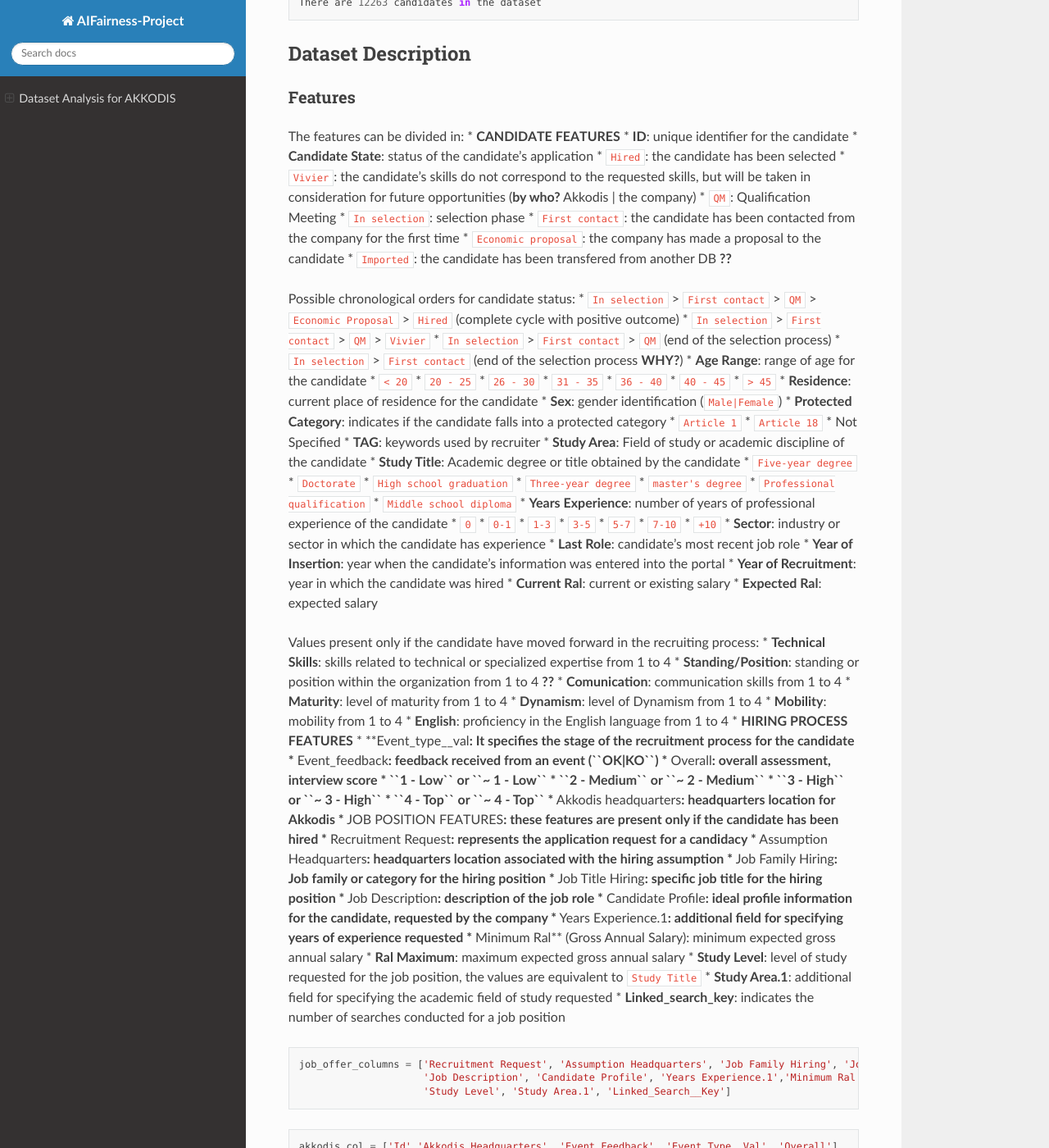
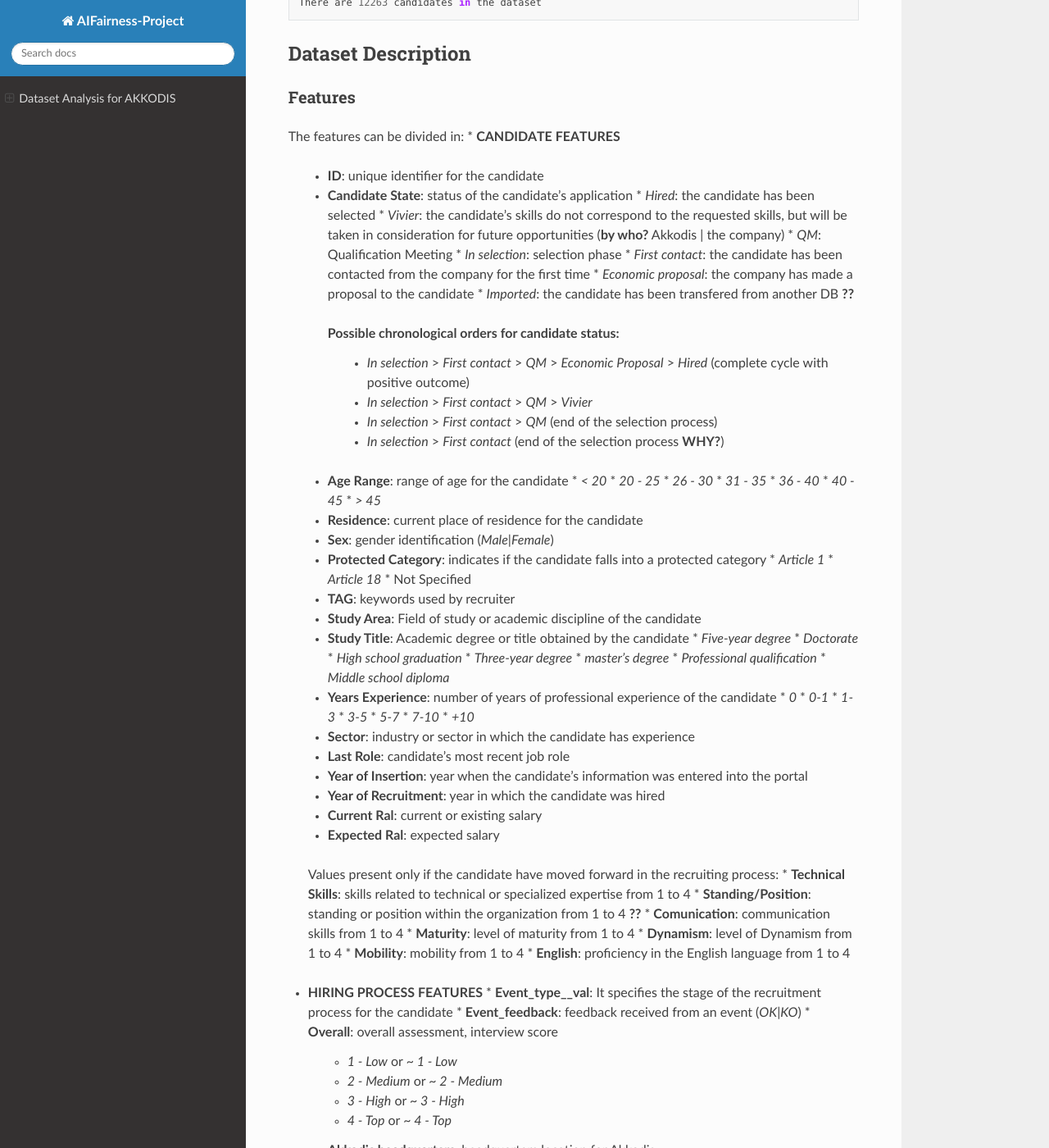
Before and after one commit to giulia-vivarelli/AIFairness-Project, a Sphinx documentation site: the page built from docs/source/index.rst, in a window 1280 px wide and 1400 px high, scrolled down 1762 px. Shown: the whole window at 82% size. Built offline with Sphinx 7.4.7 and the Read the Docs theme 3.1.0, drawn with Linux system fonts in a browser that asks for light colours; some of the changed text lies outside the part shown.

Commit message:
Update index.rst

```diff
--- a/docs/source/index.rst
+++ b/docs/source/index.rst
@@ -26,74 +26,93 @@ Dataset Description
 Features
 ~~~~~~~~
 
-The features can be divided in: \* **CANDIDATE FEATURES** \* **ID**:
-unique identifier for the candidate \* **Candidate State**: status of
-the candidate’s application \* ``Hired``: the candidate has been
-selected \* ``Vivier``: the candidate’s skills do not correspond to the
-requested skills, but will be taken in consideration for future
-opportunities (**by who?** Akkodis \| the company) \* ``QM``:
-Qualification Meeting \* ``In selection``: selection phase \*
-``First contact``: the candidate has been contacted from the company for
-the first time \* ``Economic proposal``: the company has made a proposal
-to the candidate \* ``Imported``: the candidate has been transfered from
-another DB **??**
-
-Possible chronological orders for candidate status: \* ``In selection``
-> ``First contact`` > ``QM`` > ``Economic Proposal`` > ``Hired``
-(complete cycle with positive outcome) \* ``In selection`` >
-``First contact`` > ``QM`` > ``Vivier`` \* ``In selection`` >
-``First contact`` > ``QM`` (end of the selection process) \*
-``In selection`` > ``First contact`` (end of the selection process
-**WHY?**) \* **Age Range**: range of age for the candidate \* ``< 20``
-\* ``20 - 25`` \* ``26 - 30`` \* ``31 - 35`` \* ``36 - 40`` \*
-``40 - 45`` \* ``> 45`` \* **Residence**: current place of residence for
-the candidate \* **Sex**: gender identification (``Male|Female``) \*
-**Protected Category**: indicates if the candidate falls into a
-protected category \* ``Article 1`` \* ``Article 18`` \* Not Specified
-\* **TAG**: keywords used by recruiter \* **Study Area**: Field of study
-or academic discipline of the candidate \* **Study Title**: Academic
-degree or title obtained by the candidate \* ``Five-year degree`` \*
-``Doctorate`` \* ``High school graduation`` \* ``Three-year degree`` \*
-``master's degree`` \* ``Professional qualification`` \*
-``Middle school diploma`` \* **Years Experience**: number of years of
-professional experience of the candidate \* ``0`` \* ``0-1`` \* ``1-3``
-\* ``3-5`` \* ``5-7`` \* ``7-10`` \* ``+10`` \* **Sector**: industry or
-sector in which the candidate has experience \* **Last Role**:
-candidate’s most recent job role \* **Year of Insertion**: year when the
-candidate’s information was entered into the portal \* **Year of
-Recruitment**: year in which the candidate was hired \* **Current Ral**:
-current or existing salary \* **Expected Ral**: expected salary
-
-Values present only if the candidate have moved forward in the
-recruiting process: \* **Technical Skills**: skills related to technical
-or specialized expertise from 1 to 4 \* **Standing/Position**: standing
-or position within the organization from 1 to 4 **??** \*
-**Comunication**: communication skills from 1 to 4 \* **Maturity**:
-level of maturity from 1 to 4 \* **Dynamism**: level of Dynamism from 1
-to 4 \* **Mobility**: mobility from 1 to 4 \* **English**: proficiency
-in the English language from 1 to 4 \* **HIRING PROCESS FEATURES** \*
-\**Event_type\__val\ **: It specifies the stage of the recruitment
-process for the candidate \*** Event_feedback\ **: feedback received
-from an event (``OK|KO``) \*** Overall\ **: overall assessment,
-interview score \* ``1 - Low`` or ``~ 1 - Low`` \* ``2 - Medium`` or
-``~ 2 - Medium`` \* ``3 - High`` or ``~ 3 - High`` \* ``4 - Top`` or
-``~ 4 - Top`` \*** Akkodis headquarters\ **: headquarters location for
-Akkodis \*** JOB POSITION FEATURES\ **: these features are present only
-if the candidate has been hired \*** Recruitment Request\ **: represents
-the application request for a candidacy \*** Assumption
-Headquarters\ **: headquarters location associated with the hiring
-assumption \*** Job Family Hiring\ **: Job family or category for the
-hiring position \*** Job Title Hiring\ **: specific job title for the
-hiring position \*** Job Description\ **: description of the job role
-\*** Candidate Profile\ **: ideal profile information for the candidate,
-requested by the company \*** Years Experience.1\ **: additional field
-for specifying years of experience requested \*** Minimum Ral*\* (Gross
-Annual Salary): minimum expected gross annual salary \* **Ral Maximum**:
-maximum expected gross annual salary \* **Study Level**: level of study
-requested for the job position, the values are equivalent to
-``Study Title`` \* **Study Area.1**: additional field for specifying the
-academic field of study requested \* **Linked_search_key**: indicates
-the number of searches conducted for a job position
+The features can be divided in:
+* **CANDIDATE FEATURES**
+  * **ID**: unique identifier for the candidate
+  * **Candidate State**: status of the candidate's application
+    * `Hired`: the candidate has been selected
+    * `Vivier`: the candidate's skills do not correspond to the requested skills, but will be taken in consideration for future opportunities (**by who?** Akkodis | the company)
+    * `QM`: Qualification Meeting
+    * `In selection`: selection phase
+    * `First contact`: the candidate has been contacted from the company for the first time
+    * `Economic proposal`: the company has made a proposal to the candidate
+    * `Imported`: the candidate has been transfered from another DB **??**
+
+   Possible chronological orders for candidate status:
+    * `In selection` > `First contact` > `QM` > `Economic Proposal` > `Hired`  (complete cycle with positive outcome)
+    * `In selection` > `First contact` > `QM` > `Vivier`
+    * `In selection` > `First contact` > `QM` (end of the selection process)
+    * `In selection` > `First contact` (end of the selection process **WHY?**)
+  * **Age Range**: range of age for the candidate
+    * `< 20`
+    * `20 - 25`
+    * `26 - 30`
+    * `31 - 35`
+    * `36 - 40`
+    * `40 - 45`
+    * `> 45`
+  * **Residence**: current place of residence for the candidate
+  * **Sex**: gender identification (`Male|Female`)
+  * **Protected Category**: indicates if the candidate falls into a protected category
+    * `Article 1`
+    * `Article 18`
+    * Not Specified
+  * **TAG**: keywords used by recruiter
+  * **Study Area**: Field of study or academic discipline of the candidate
+  * **Study Title**: Academic degree or title obtained by the candidate
+    * `Five-year degree`
+    * `Doctorate`
+    * `High school graduation`
+    * `Three-year degree`
+    * `master's degree`
+    * `Professional qualification`
+    * `Middle school diploma`
+  * **Years Experience**: number of years of professional experience of the candidate
+    * `0`
+    * `0-1`
+    * `1-3`
+    * `3-5`
+    * `5-7`
+    * `7-10`
+    * `+10`
+  * **Sector**: industry or sector in which the candidate has experience
+  * **Last Role**: candidate's most recent job role
+  * **Year of Insertion**: year when the candidate's information was entered into the portal
+  * **Year of Recruitment**: year in which the candidate was hired
+  * **Current Ral**: current or existing salary
+  * **Expected Ral**: expected salary
+
+  Values present only if the candidate have moved forward in the recruiting process:
+  * **Technical Skills**: skills related to technical or specialized expertise from 1 to 4
+  * **Standing/Position**: standing or position within the organization from 1 to 4 **??**
+  * **Comunication**: communication skills from 1 to 4
+  * **Maturity**: level of maturity from 1 to 4
+  * **Dynamism**: level of Dynamism from 1 to 4
+  * **Mobility**: mobility from 1 to 4
+  * **English**: proficiency in the English language from 1 to 4
+* **HIRING PROCESS FEATURES**
+  * **Event_type__val**: It specifies the stage of the recruitment process for the candidate
+  * **Event_feedback**: feedback received from an event (`OK|KO`)
+  * **Overall**: overall assessment, interview score
+    * `1 - Low` or `~ 1 - Low`
+    * `2 - Medium` or `~ 2 - Medium`
+    * `3 - High` or `~ 3 - High`
+    * `4 - Top` or `~ 4 - Top`
+  * **Akkodis headquarters**: headquarters location for Akkodis
+* **JOB POSITION FEATURES**: these features are present only if the candidate has been hired
+  * **Recruitment Request**: represents the application request for a candidacy
+  * **Assumption Headquarters**: headquarters location associated with the hiring assumption
+  * **Job Family Hiring**: Job family or category for the hiring position
+  * **Job Title Hiring**: specific job title for the hiring position
+  * **Job Description**: description of the job role
+  * **Candidate Profile**: ideal profile information for the candidate, requested by the company
+  * **Years Experience.1**: additional field for specifying years of experience requested
+  * **Minimum Ral** (Gross Annual Salary): minimum expected gross annual salary
+  * **Ral Maximum**: maximum expected gross annual salary
+  * **Study Level**: level of study requested for the job position, the values are equivalent to `Study Title`
+  * **Study Area.1**: additional field for specifying the academic field of study requested
+  * **Linked_search_key**: indicates the number of searches conducted for a job position
+
 
 .. code:: python
 
```
